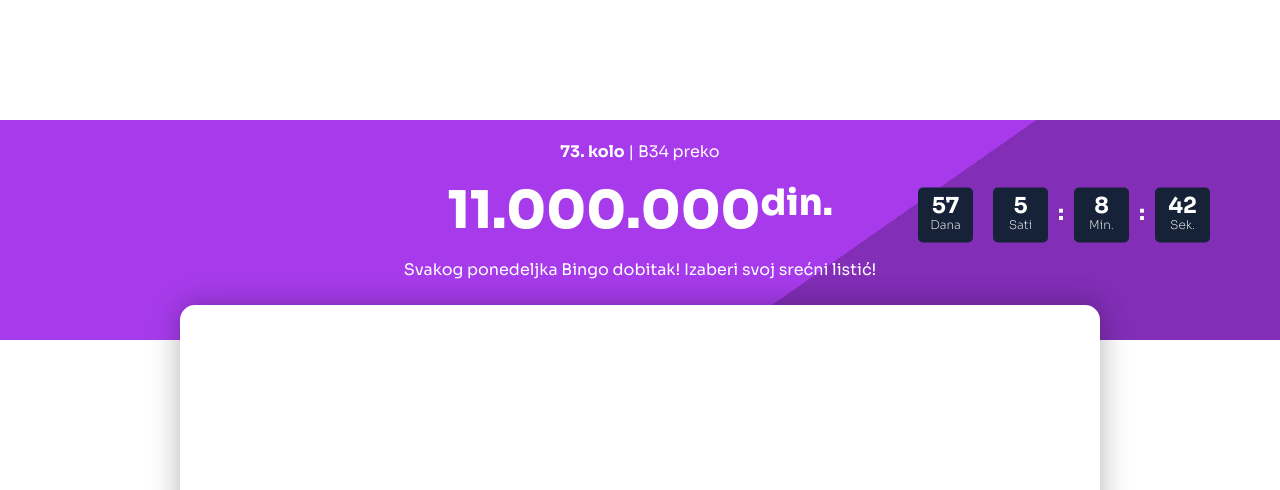
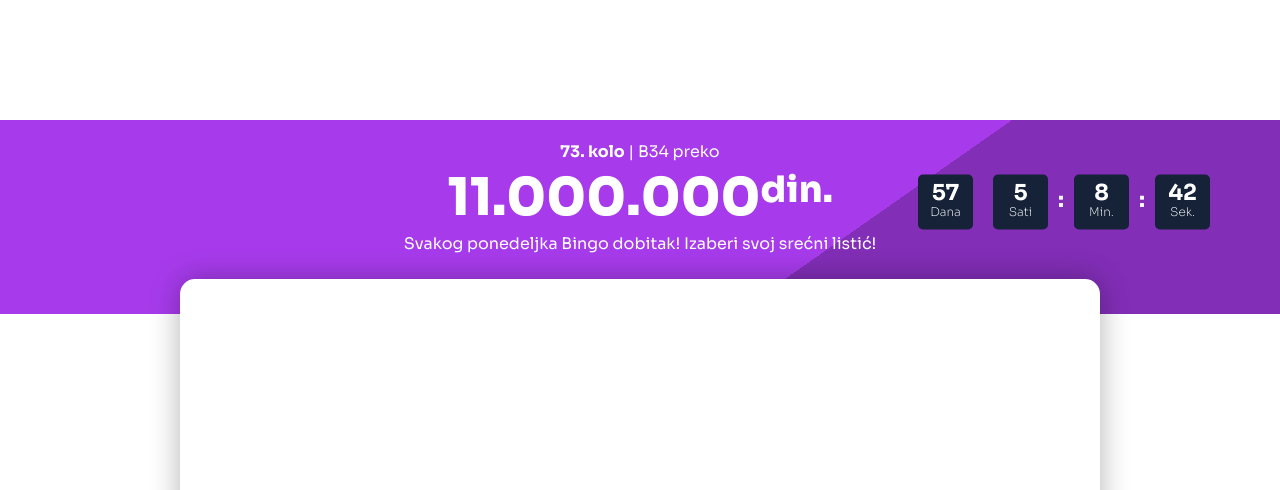
Before and after one commit to millan89/redesign, a PHP site: page /bingo.html in a window 1280 px wide. Shown: the top 490 px of the page. Run offline with PHP 8.4, Linux system fonts and the light colour scheme; some web fonts are replaced.

Commit message:
dodao line-highth u css-u

```diff
--- a/css/style-1.css
+++ b/css/style-1.css
@@ -14,6 +14,7 @@
 .main-banner .main-banner__text__num {
 	font-size: 52px;
 	font-weight: 800;
+	line-height: 1;
 }
 
 .main-banner .main-banner__text sup {
```
